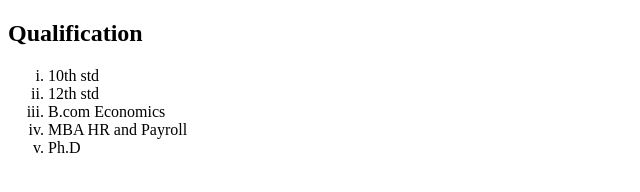
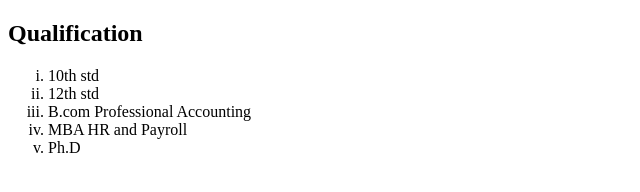
Before and after one commit to PMuraliprasath/Ammu, a plain HTML site: page Qualification.html in a window 1280 px wide. Shown: the whole page, without its empty margins (0-640 px from the left). Drawn offline with Linux system fonts and the light colour scheme.

Commit message:
Add files via upload

```diff
--- a/Qualification.html
+++ b/Qualification.html
@@ -9,7 +9,7 @@
     <ol type="i">
         <li>10th std</li>
         <li>12th std</li>
-        <li>B.com Economics</li>
+        <li>B.com Professional Accounting</li>
         <li>MBA HR and Payroll</li>
         <li>Ph.D</li>
     </ol>
```
